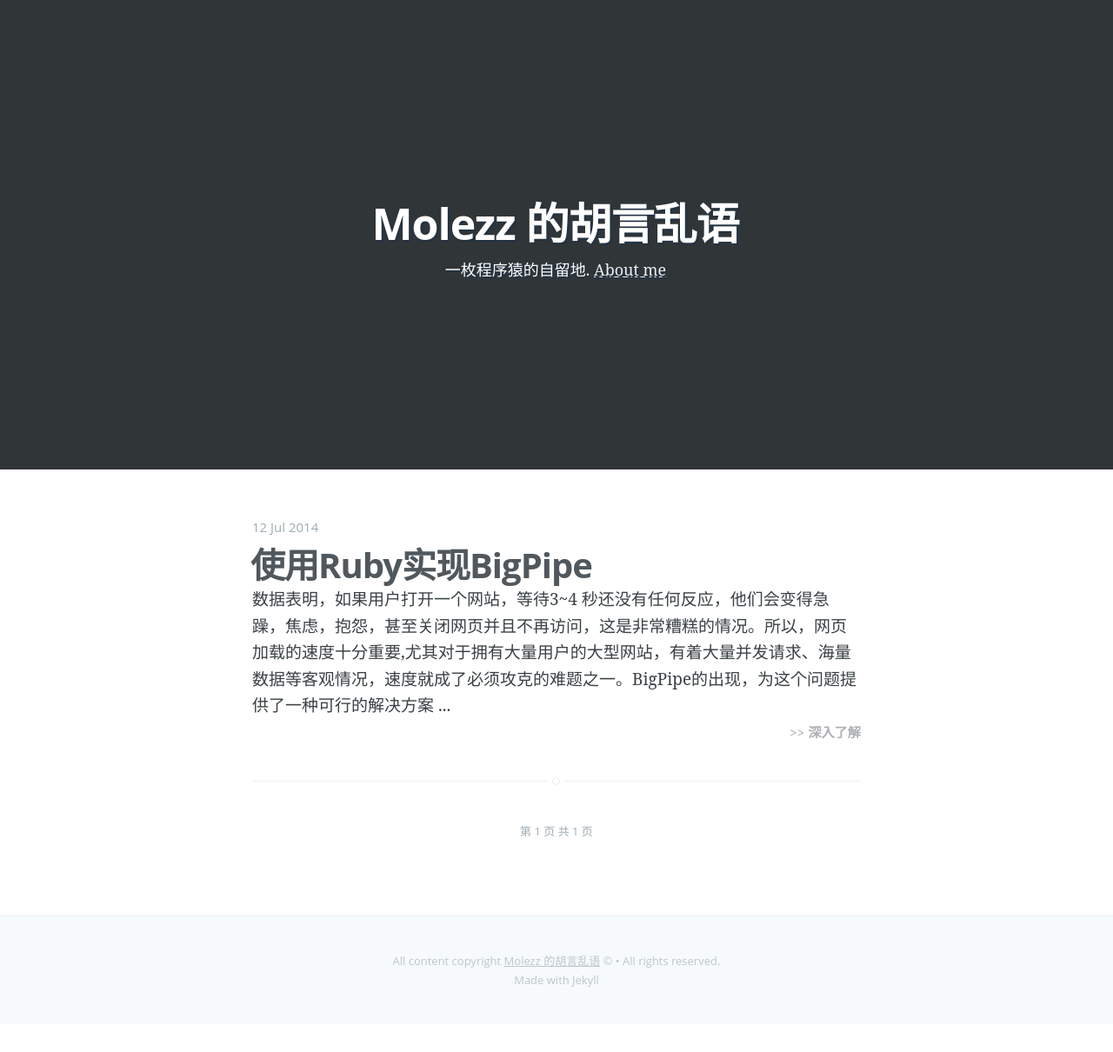
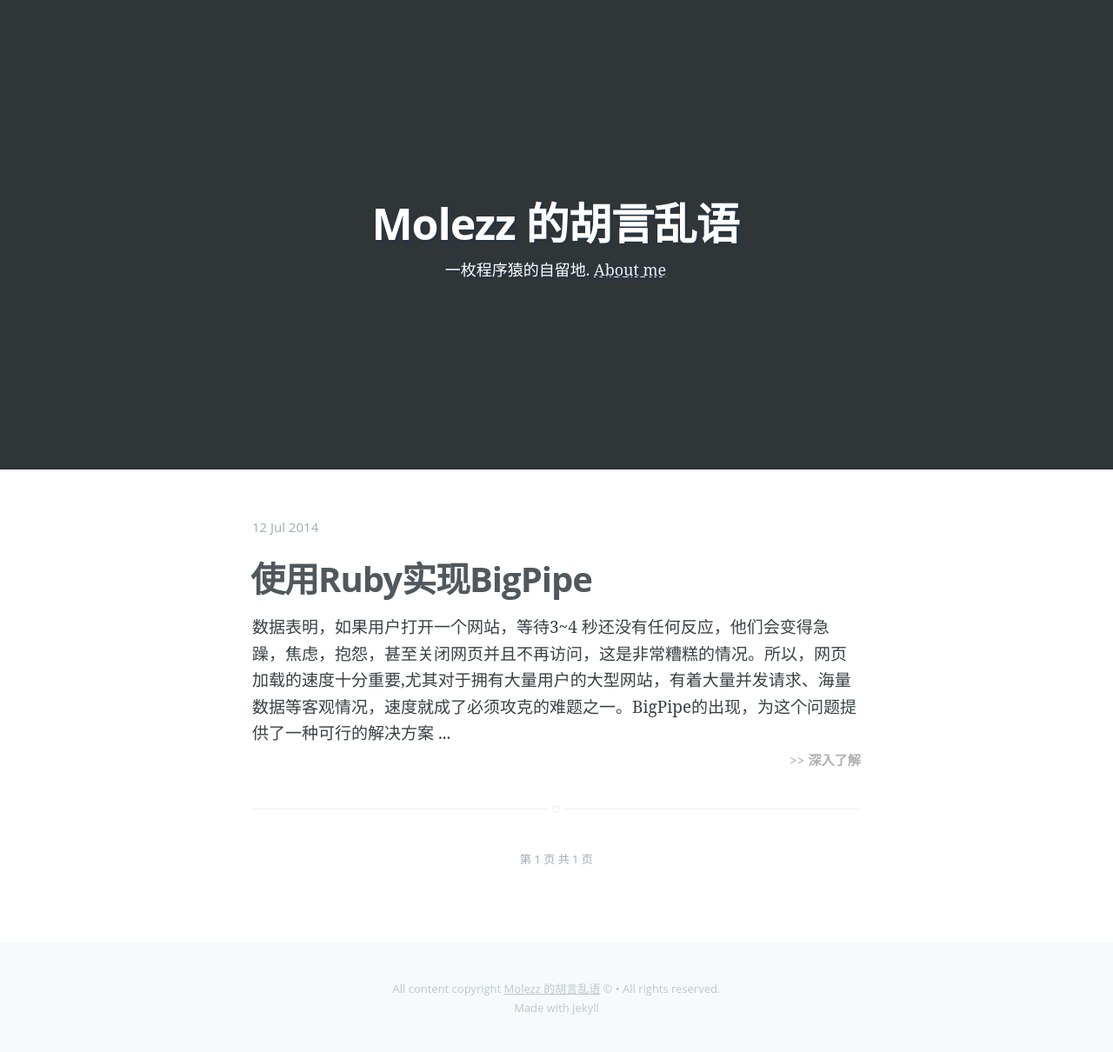
Before and after one commit to molezzz/molezzz.github.io, a Jekyll site: the page built from index.html, in a window 1280 px wide. Shown: the whole page at 87% size. Built offline with Jekyll 4.4.1, drawn with Linux system fonts in a browser that asks for light colours; Markdown is read by kramdown in place of the engine named in the settings; the list of posts is cut into pages by our own code; before the commit the page ends 1178 px from its top, so only the background shows below that.

Commit message:
优化首页标题样式

```diff
--- a/assets/css/main.css
+++ b/assets/css/main.css
@@ -40,6 +40,10 @@ img.profile {
  	color: #999;
 }
 
+.post-title {
+	line-height: 2em;
+}
+
 .post footer {
 	text-align: right;
 }
```
Also changed, not shown: 1 other file.
